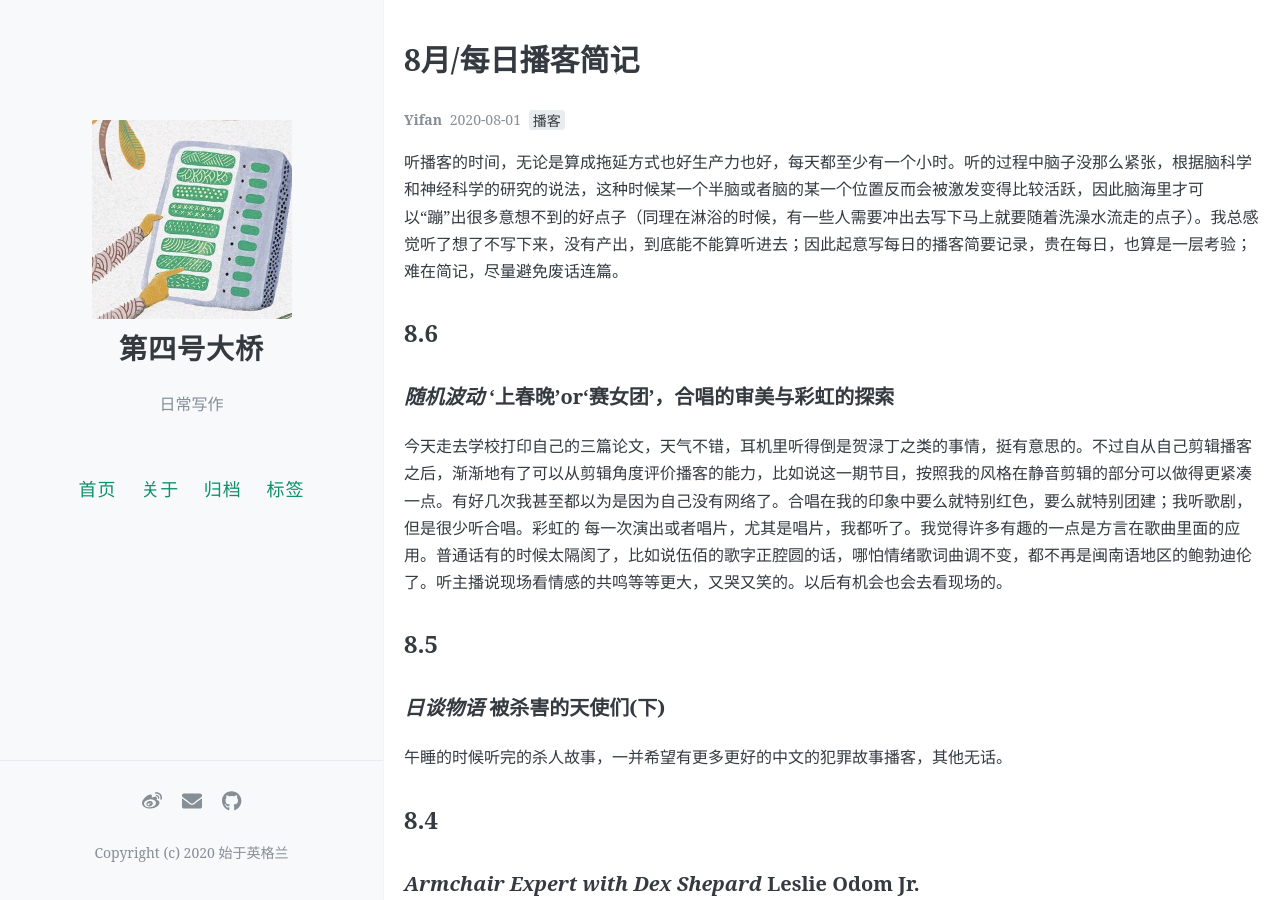
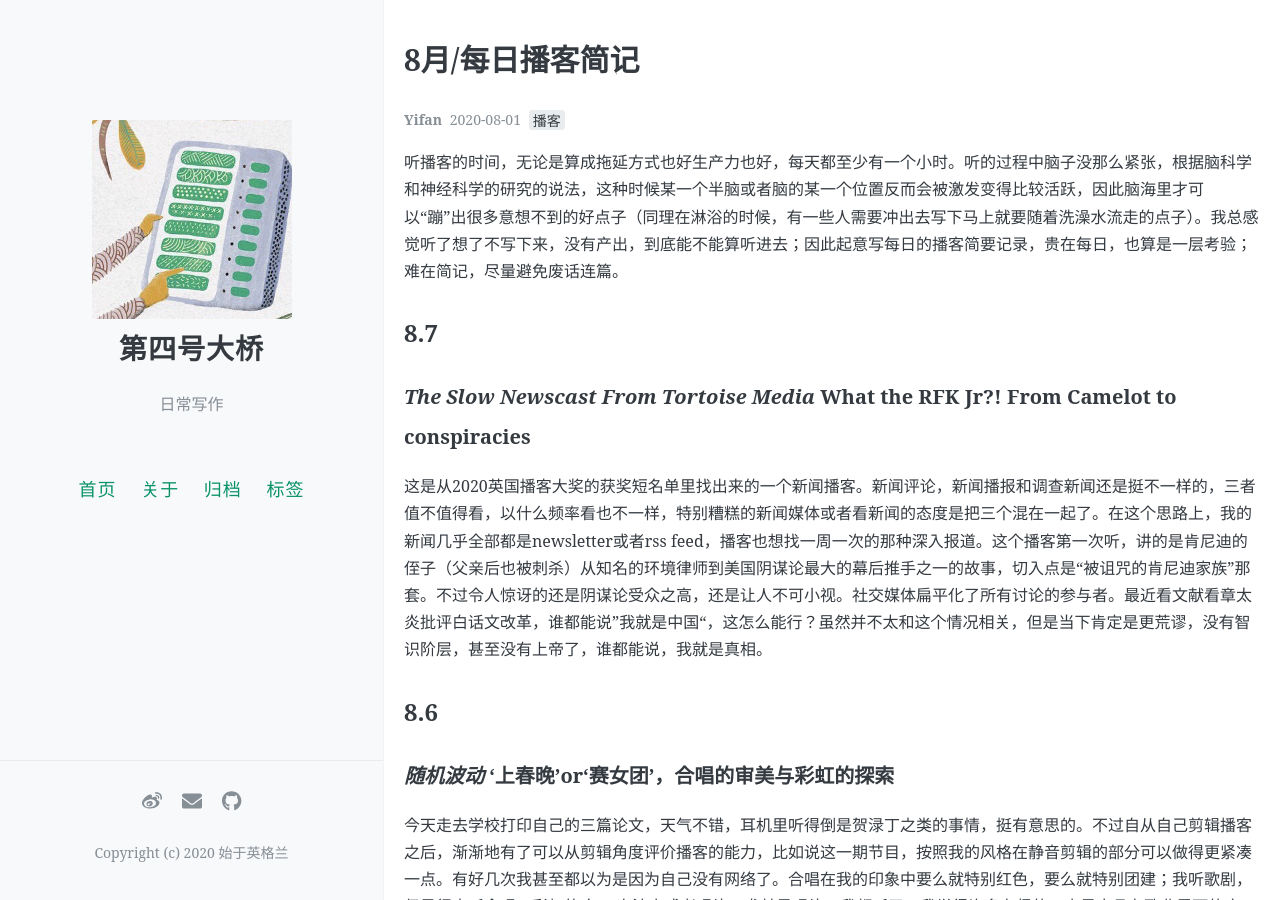
Before and after one commit to yifan0111/gincredible, a Jekyll site: the page built from _posts/2020-08-01-august-podcast.md, in a window 1280 px wide and 900 px high. Built offline with Jekyll 4.4.1, drawn with Linux system fonts in a browser that asks for light colours; comment, search, counter and statistics services are not loaded.

Commit message:
Update 2020-08-01-august-podcast.md

```diff
--- a/_posts/2020-08-01-august-podcast.md
+++ b/_posts/2020-08-01-august-podcast.md
@@ -8,6 +8,11 @@ author: Yifan
 ---
 听播客的时间，无论是算成拖延方式也好生产力也好，每天都至少有一个小时。听的过程中脑子没那么紧张，根据脑科学和神经科学的研究的说法，这种时候某一个半脑或者脑的某一个位置反而会被激发变得比较活跃，因此脑海里才可以“蹦”出很多意想不到的好点子（同理在淋浴的时候，有一些人需要冲出去写下马上就要随着洗澡水流走的点子）。我总感觉听了想了不写下来，没有产出，到底能不能算听进去；因此起意写每日的播客简要记录，贵在每日，也算是一层考验；难在简记，尽量避免废话连篇。
 
+## 8.7
+### *The Slow Newscast From Tortoise Media* What the RFK Jr?! From Camelot to conspiracies
+
+这是从2020英国播客大奖的获奖短名单里找出来的一个新闻播客。新闻评论，新闻播报和调查新闻还是挺不一样的，三者值不值得看，以什么频率看也不一样，特别糟糕的新闻媒体或者看新闻的态度是把三个混在一起了。在这个思路上，我的新闻几乎全部都是newsletter或者rss feed，播客也想找一周一次的那种深入报道。这个播客第一次听，讲的是肯尼迪的侄子（父亲后也被刺杀）从知名的环境律师到美国阴谋论最大的幕后推手之一的故事，切入点是“被诅咒的肯尼迪家族”那套。不过令人惊讶的还是阴谋论受众之高，还是让人不可小视。社交媒体扁平化了所有讨论的参与者。最近看文献看章太炎批评白话文改革，谁都能说”我就是中国“，这怎么能行？虽然并不太和这个情况相关，但是当下肯定是更荒谬，没有智识阶层，甚至没有上帝了，谁都能说，我就是真相。
+
 ## 8.6
 ### *随机波动* ‘上春晚’or‘赛女团’，合唱的审美与彩虹的探索
 
@@ -15,10 +20,12 @@ author: Yifan
 
 ## 8.5
 ### _日谈物语_ 被杀害的天使们(下)
+
 午睡的时候听完的杀人故事，一并希望有更多更好的中文的犯罪故事播客，其他无话。
 
 ## 8.4
 ### _Armchair Expert with Dex Shepard_ Leslie Odom Jr.
+
 这一期采访了Hamilton原版卡司里的Aeron Burr（大声尖叫！）。Room where it happens真的是百听不厌，他的Burr，在我看来，尤其是甩了伦敦西区很远。聊天还是挺轻松的，没什么特别深刻的话题，对于目前BLM运动表达了一些作为父母，作为话剧演员的看法。出道初期为了有机会往上爬必须要迎合“做海报上那个黑人”的时光，这种无奈感特别强，尤其是对于结构的不公有一种个人的责任感，总感觉“it is what I sign up for”。至于在舞台剧Hamilton里的表现，Leslie说我不表现我没有的情绪，而且我看看同台的杰出演员之后，我只要把我所感受到的表现出来就可以足够好了。
 
 ## 8.3
```
